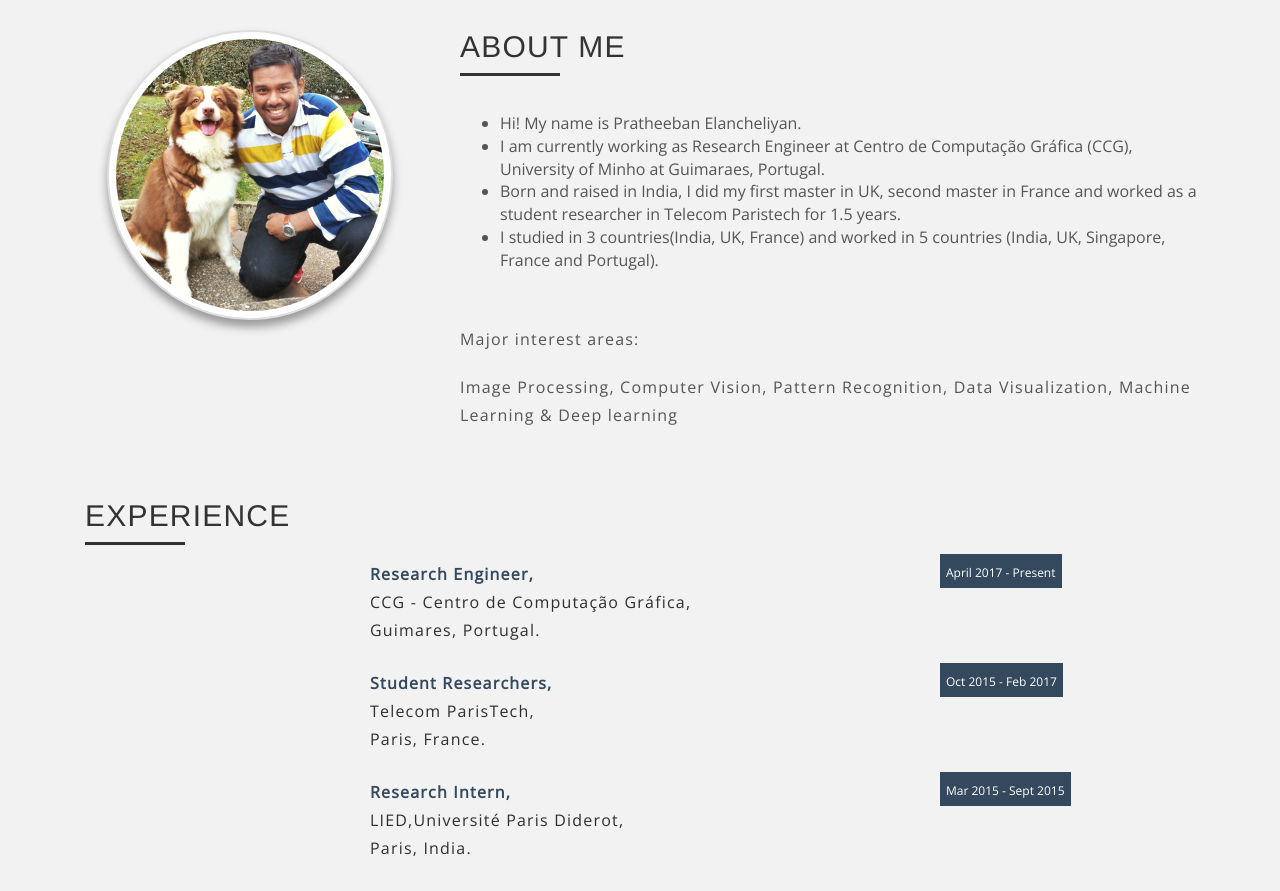
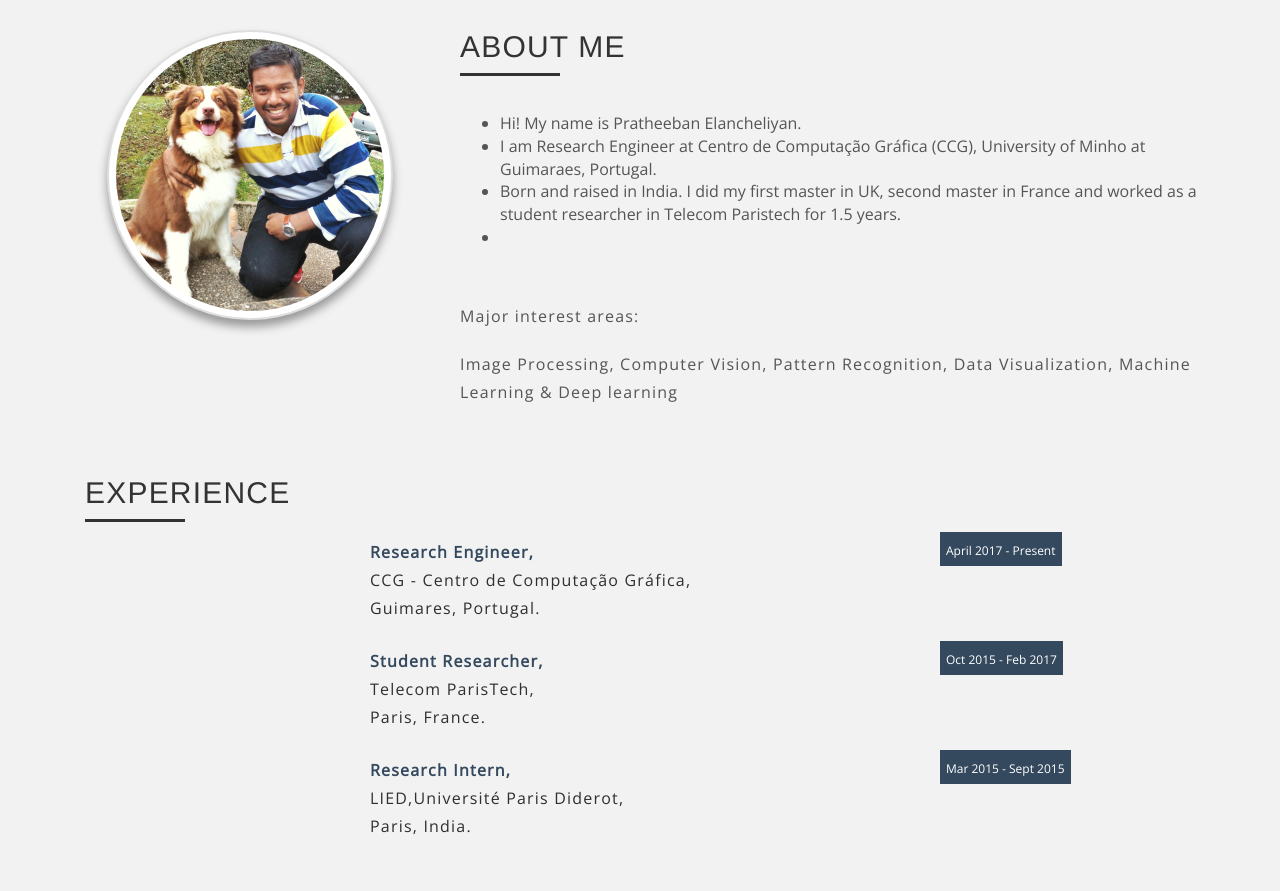
Before and after one commit to epratheeban/epratheeban.github.io, a plain HTML site: page index.html in a window 1280 px wide. Shown: the part 720-1611 px from the top of the page. Drawn offline with nearby package versions, Linux system fonts and the light colour scheme; some packages are replaced by stand-ins of ours; files that its build step writes are made by us from their sources.

Commit message:
change in website

```diff
--- a/index.html
+++ b/index.html
@@ -110,9 +110,9 @@
 						<p class="introduce"></p>
 						<p class="intro"> <ul>
                               <li>Hi! My name is Pratheeban Elancheliyan.</li>
-                              <li>I am currently working as Research Engineer at Centro de Computação Gráfica (CCG), University of Minho at Guimaraes, Portugal.</li>
-                              <li>Born and raised in India, I did my first master in UK, second master in France and  worked as a student researcher in Telecom Paristech for 1.5 years.</li>
-                              <li>I studied in 3 countries(India, UK, France) and worked in 5 countries (India, UK, Singapore, France and Portugal).</li>
+                              <li>I am Research Engineer at Centro de Computação Gráfica (CCG), University of Minho at Guimaraes, Portugal.</li>
+                              <li>Born and raised in India. I did my first master in UK, second master in France and  worked as a student researcher in Telecom Paristech for 1.5 years.</li>
+                              <li> </li>
                               </ul></p> </br>
             <p class="intro"><t> Major interest areas: </t></br>
 						<p class="intro"> Image Processing, Computer Vision, Pattern Recognition,  Data Visualization, Machine Learning & Deep learning </p>
@@ -140,7 +140,7 @@
 				</div>
 
         <div class="col-lg-6 col-lg-offset-3">
-					<p><t>Student Researchers,</t><br/>
+					<p><t>Student Researcher,</t><br/>
 						Telecom ParisTech,<br/>
 						Paris, France. <br/>
 					</p>
```
